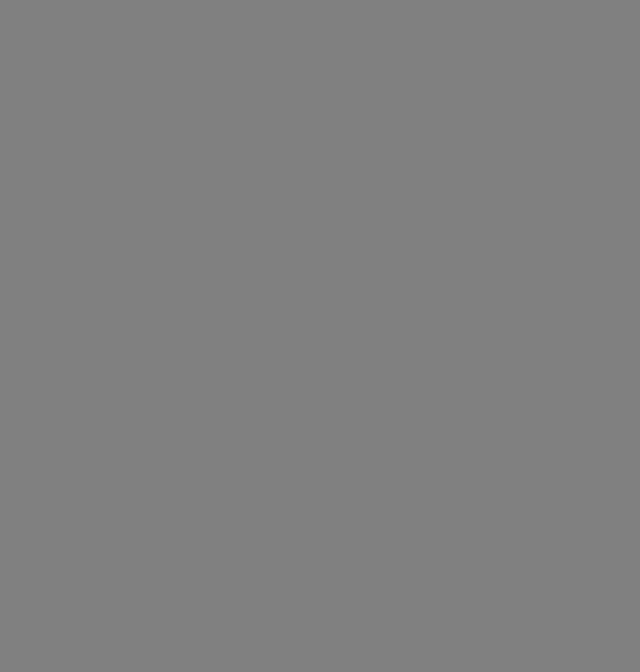
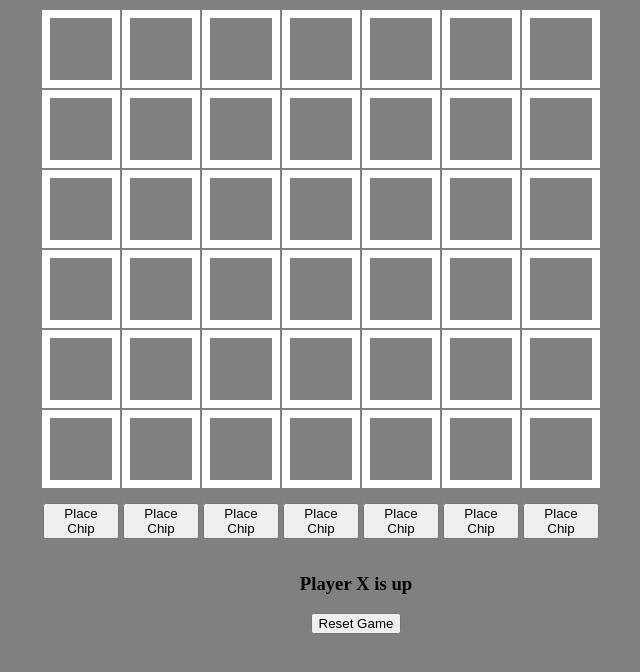
Before and after one commit to larry-kraus/connect-four, a PHP site: page /index2.html in a window 1280 px wide. Before the commit the part shown is empty. Shown: the top 672 px of the page, without its empty margins (284-924 px from the left). Run offline with PHP 8.4, Linux system fonts and the light colour scheme.

Commit message:
board created

```diff
--- a/index.html
+++ b/index.html
@@ -5,6 +5,9 @@
 	<link rel="stylesheet" href="main.css">
 </head>
 <body>
-
+	<h1>Reverse Gravity Connect Four</h1>
+	<a href="index2.html"><button>Play Now</button></a>
+	<p>Instructions</p>
+	<p>Players alternate placing chips on the board. To win, you must get four chips in a row - either horizontally, vertically or diagonally. You'll quickly notice the twist of Reverse Gravity Connect Four is that gravity is reversed! Each player will place a chip with the buttons located below the board and the piece will fall to the top of the board.</p>
 </body>
 </html>
--- a/index2.html
+++ b/index2.html
@@ -5,7 +5,77 @@
 	<link rel="stylesheet" href="main.css">
 </head>
 <body>
-
+	<div id="gameboard">
+		<table>
+			<tr id="row1">
+				<td class="row1 column1"></td>
+				<td class="row1 column2"></td>
+				<td class="row1 column3"></td>
+				<td class="row1 column4"></td>
+				<td class="row1 column5"></td>
+				<td class="row1 column6"></td>
+				<td class="row1 column7"></td>
+			</tr>
+			<tr id="row2">
+				<td class="row2 column1"></td>
+				<td class="row2 column2"></td>
+				<td class="row2 column3"></td>
+				<td class="row2 column4"></td>
+				<td class="row2 column5"></td>
+				<td class="row2 column6"></td>
+				<td class="row2 column7"></td>
+			</tr>
+			<tr id="row3">
+				<td class="row3 column1"></td>
+				<td class="row3 column2"></td>
+				<td class="row3 column3"></td>
+				<td class="row3 column4"></td>
+				<td class="row3 column5"></td>
+				<td class="row3 column6"></td>
+				<td class="row3 column7"></td>
+			</tr>
+			<tr id="row4">
+				<td class="row4 column1"></td>
+				<td class="row4 column2"></td>
+				<td class="row4 column3"></td>
+				<td class="row4 column4"></td>
+				<td class="row4 column5"></td>
+				<td class="row4 column6"></td>
+				<td class="row4 column7"></td>
+			</tr>
+			<tr id="row5">
+				<td class="row5 column1"></td>
+				<td class="row5 column2"></td>
+				<td class="row5 column3"></td>
+				<td class="row5 column4"></td>
+				<td class="row5 column5"></td>
+				<td class="row5 column6"></td>
+				<td class="row5 column7"></td>
+			</tr>
+			<tr id="row6">
+				<td class="row6 column1"></td>
+				<td class="row6 column2"></td>
+				<td class="row6 column3"></td>
+				<td class="row6 column4"></td>
+				<td class="row6 column5"></td>
+				<td class="row6 column6"></td>
+				<td class="row6 column7"></td>
+			</tr>
+			<tr id="row7">
+				<td><button id="placeButton1">Place Chip</button></td>
+				<td><button id="placeButton2">Place Chip</button></td>
+				<td><button id="placeButton3">Place Chip</button></td>
+				<td><button id="placeButton4">Place Chip</button></td>
+				<td><button id="placeButton5">Place Chip</button></td>
+				<td><button id="placeButton6">Place Chip</button></td>
+				<td><button id="placeButton7">Place Chip</button></td>
+			</tr>
+		</table>
+	</div>
+	<div>
+		<h3>Player X is up</h3>
+		<button id="resetGame">Reset Game</button>
+	</div>
 	<script src="main.js"></script>
 </body>
 </html>
--- a/main.css
+++ b/main.css
@@ -1,3 +1,20 @@
 body {
 	background-color: gray;
+	position: block;
+	text-align: center;
 }
+
+#gameboard {
+	width: 50%;
+	margin: 0 auto;
+}
+
+td {
+	border: 8px solid white;
+	height: 60px;
+	width: 60px;
+}
+
+tr#row7 td {
+	border: none;
+}
```
